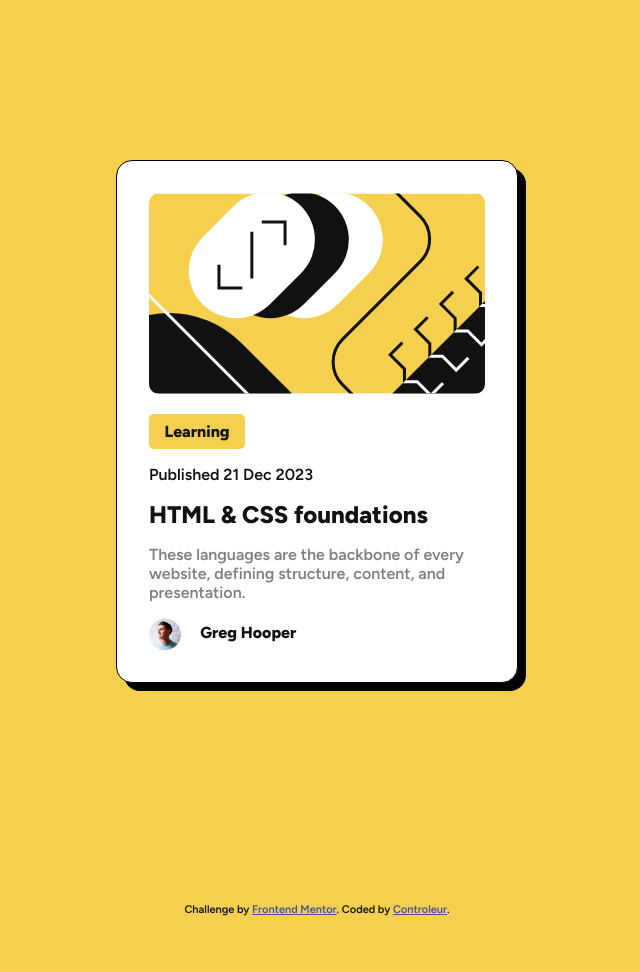
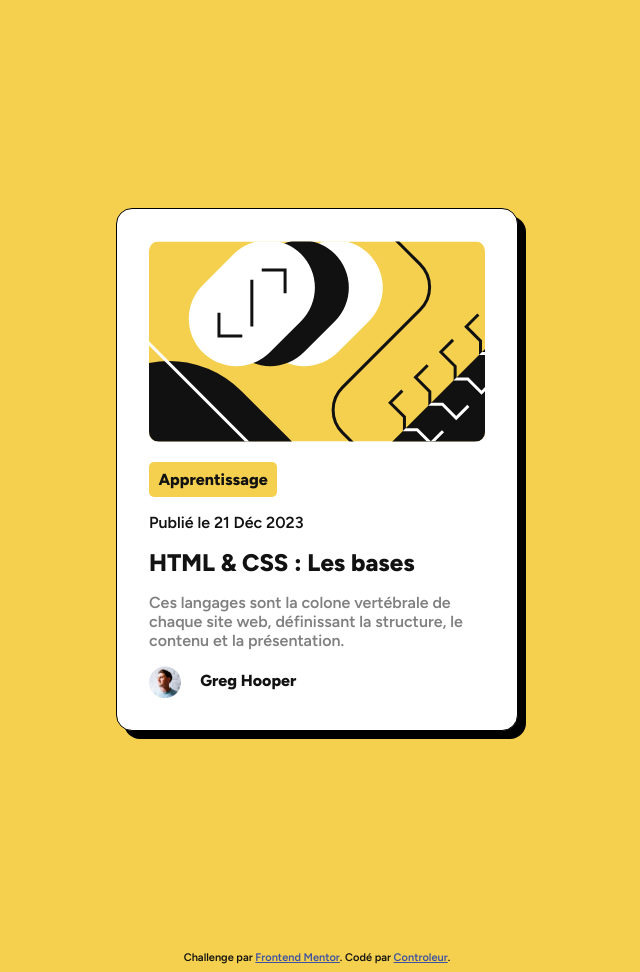
Before and after one commit to controleur/blog-preview-card-main, a plain HTML site: page index.html in a window 1280 px wide. Shown: the whole page, without its empty margins (323-963 px from the left). Before the commit the page ends 924 px from the top, so only its background shows below. Drawn offline with Linux system fonts and the light colour scheme.

Commit message:
French localization, adding landmarks

```diff
--- a/index.html
+++ b/index.html
@@ -18,24 +18,24 @@
 </head>
 
 <body>
-  <div class="card">
+  <main>
     <img src="assets/images/illustration-article.svg" alt="Abstract article illustration">
-    <div class="section">Learning</div>
+    <div class="section">Apprentissage</div>
 
-    Published 21 Dec 2023
+    Publié le 21 Déc 2023
 
-    <h1>HTML & CSS foundations</h1>
+    <h1>HTML & CSS : Les bases</h1>
 
-    <p>These languages are the backbone of every website, defining structure, content, and presentation.</p>
+    <p>Ces langages sont la colone vertébrale de chaque site web, définissant la structure, le contenu et la présentation.</p>
     <div class="author">
-      <img src="assets/images/image-avatar.webp" alt="Greg Hooper" sizes="10px">
+      <img src="assets/images/image-avatar.webp" alt="Greg Hooper">
       Greg Hooper
     </div>
-  </div>
-  <div class="attribution">
-    Challenge by <a href="https://www.frontendmentor.io?ref=challenge" target="_blank">Frontend Mentor</a>.
-    Coded by <a href="#">Controleur</a>.
-  </div>
+  </main>
+  <footer>
+    Challenge par <a href="https://www.frontendmentor.io?ref=challenge" target="_blank">Frontend Mentor</a>.
+    Codé par <a href="#">Controleur</a>.
+  </footer>
 </body>
 
 </html>
--- a/style.css
+++ b/style.css
@@ -11,16 +11,16 @@ p{
 .section{
     background-color: hsl(47, 88%, 63%);
     border-radius: 5px;
-    width: 5em;
+    width: 7em;
     padding: 0.5em;
     margin:1em 0 1em 0;
     text-align: center;
     font-weight: 800;
 }
-.card{
+main{
     width: 21em;
     margin: auto;
-    margin-top: 10em;
+    margin-top: 13em;
     padding: 2em;
     border-color: black;
     border-radius: 1em;
@@ -33,16 +33,16 @@ p{
 h1{
     font-size: x-large;
 }
-.card img {
+main img {
     border-radius: 10px;
 }
-.attribution {
+footer {
     font-size: 11px;
     text-align: center;
     margin-top: 20em;
 }
 
-.attribution a {
+footer a {
     color: hsl(228, 45%, 44%);
 }
 .author{
```
